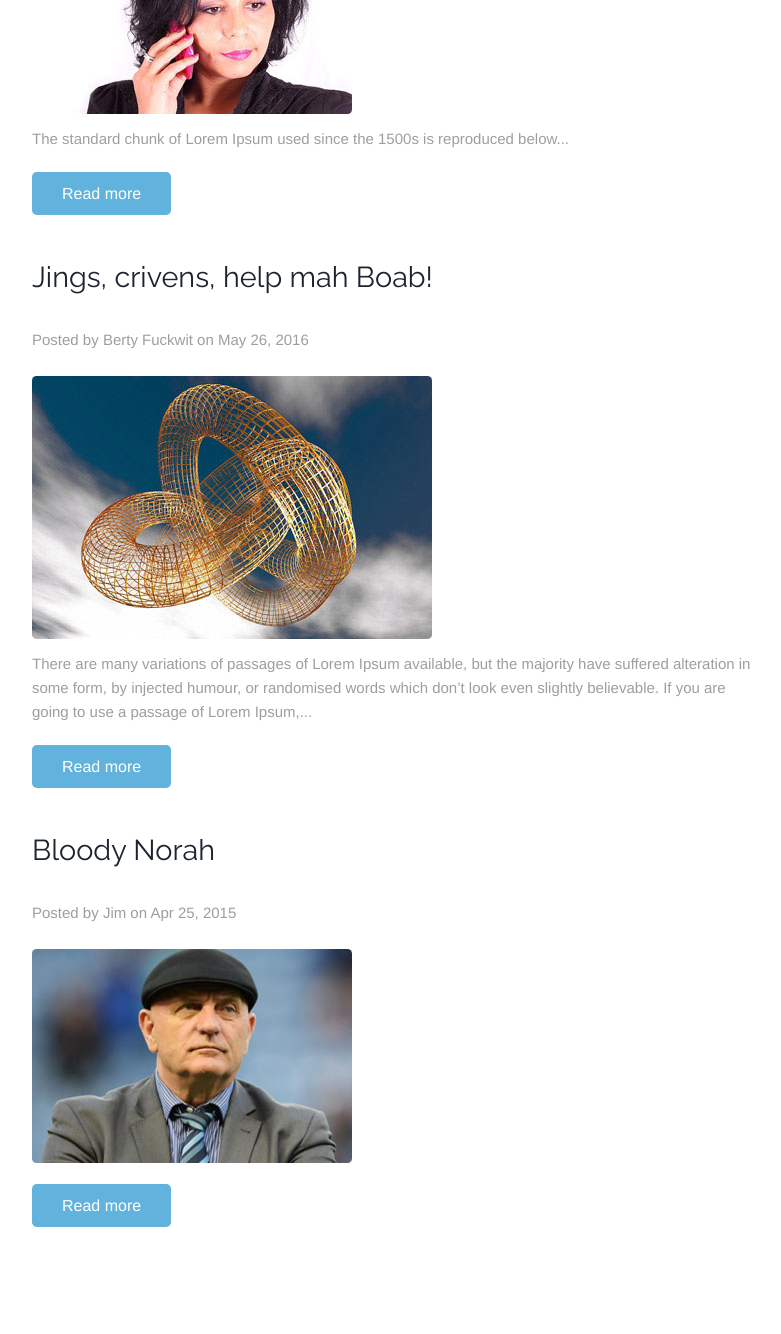
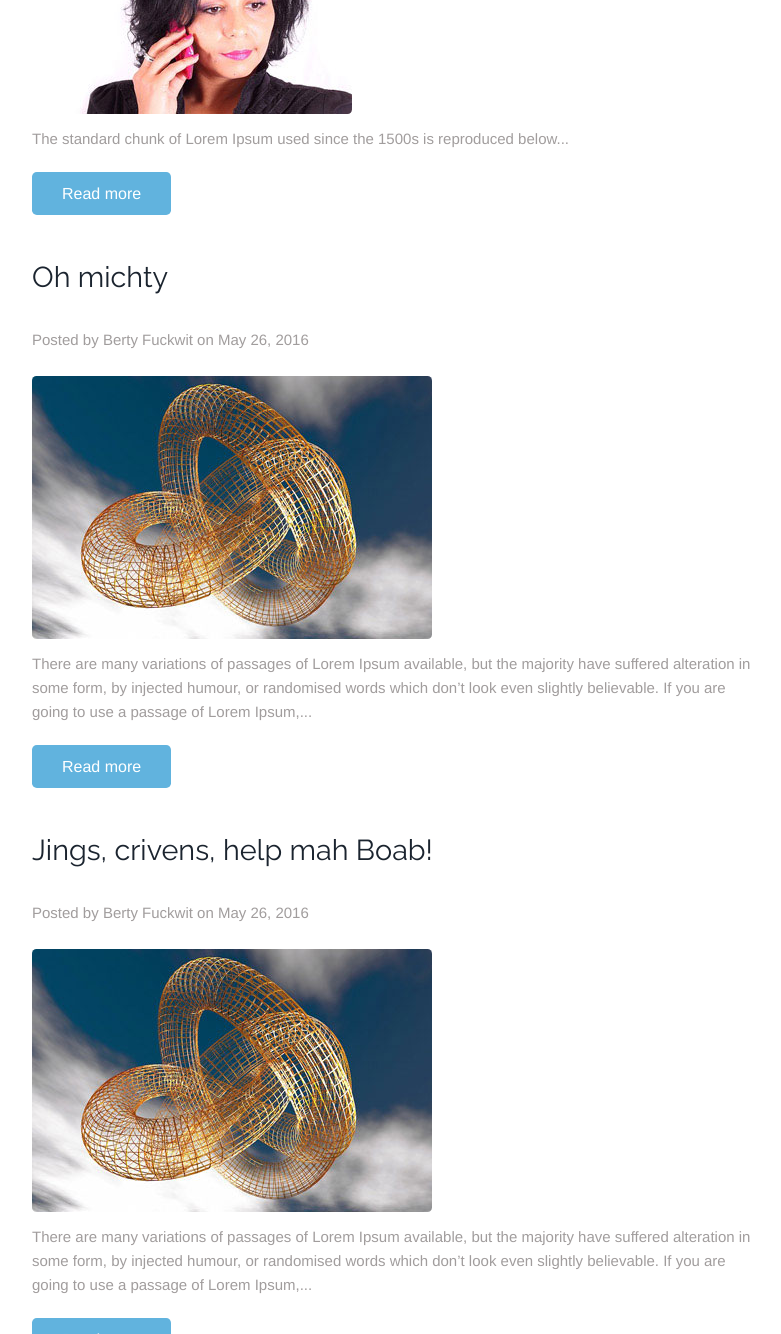
Before and after one commit to jimbo64/wf, a Jekyll site: the page built from blog/index.html, in a window 1280 px wide and 1400 px high, scrolled down 1848 px, cut to the strip 0-1334 px from the top of the window. Shown: the whole strip, without its empty margins (53-834 px from the left). Built offline with Jekyll 4.4.1, drawn with Linux system fonts in a browser that asks for light colours; nearby versions of some CDN libraries; the list of posts is cut into pages by our own code; some of the changed text lies outside the part shown.

Commit message:
small changes

```diff
--- /dev/null
+++ b/_posts/2016-05-29-Oh-michty.md
@@ -0,0 +1,40 @@
+---
+layout: post
+title:  "Oh michty"
+date:   2016-05-26 16:14:15 +0100
+author: "Berty Fuckwit"
+categories: category1
+comments: true
+---
+
+![injury](/assets/strength-1.jpg)
+
+
+There are many variations of passages of Lorem Ipsum available, but the majority have suffered alteration in some form, by injected humour, or randomised words which don't look even slightly believable. If you are going to use a passage of Lorem Ipsum,<!--more--> you need to be sure there isn't anything embarrassing hidden in the middle of text. All the Lorem Ipsum generators on the Internet tend to repeat predefined chunks as necessary, making this the first true generator on the Internet. It uses a dictionary of over 200 Latin words, combined with a handful of model sentence structures, to generate Lorem Ipsum which looks reasonable. The generated Lorem Ipsum is therefore always free from repetition, injected humour, or non-characteristic words etc.
+
+
+
+{% if page.comments %}
+<div id="disqus_thread"></div>
+<script>
+    /**
+     *  RECOMMENDED CONFIGURATION VARIABLES: EDIT AND UNCOMMENT THE SECTION BELOW TO INSERT DYNAMIC VALUES FROM YOUR PLATFORM OR CMS.
+     *  LEARN WHY DEFINING THESE VARIABLES IS IMPORTANT: https://disqus.com/admin/universalcode/#configuration-variables
+     */
+    /*
+    var disqus_config = function () {
+        this.page.url = index.html;  // Replace PAGE_URL with your page's canonical URL variable
+        this.page.identifier = PAGE_IDENTIFIER; // Replace PAGE_IDENTIFIER with your page's unique identifier variable
+    };
+    */
+    (function() {  // DON'T EDIT BELOW THIS LINE
+        var d = document, s = d.createElement('script');
+
+        s.src = '//arbroathwalkingfootball.disqus.com/embed.js';
+
+        s.setAttribute('data-timestamp', +new Date());
+        (d.head || d.body).appendChild(s);
+    })();
+</script>
+<noscript>Please enable JavaScript to view the <a href="https://disqus.com/?ref_noscript" rel="nofollow">comments powered by Disqus.</a></noscript>
+{% endif %}
--- a/aboutplayer.html
+++ b/aboutplayer.html
@@ -9,8 +9,8 @@ layout: default
 				<div class="about-main">
 					<div class="col-md-6 about-left">
 						<h4>Mike's story</h4>
-						<p>A few years back, Mike used to play football. He played in the Sunday league and also enjoyed playing indoor five-a-sides matches with the lads on a Saturday. After he stopped playing, the weight piled on, Mike could easily make a doner kebab and twelve bottles of thrappledouser vanish quicker than a chocolate doughnut at a weightwatchers meeting.  </p>
-						<p>Out of the blue, Mike got a phone call asking him if he'd be interested in playing walking football. Mike accepted and has lost 9 stone since he started playing, he has also cut out the kebabs and beer. His quickest time for the three yard dash is now 15 seconds, a remarkable achievement when you consider he couldn't even run a bath 5 months ago.</p>
+						<p>A few years back, Mike used to play football. He played in the Sunday league and also enjoyed playing indoor five-a-sides matches with the lads on a Saturday. After he stopped playing, the weight piled on, Mike could easily make a doner kebab and twelve bottles of thrappledouser vanish quicker than a chocolate doughnut at a weightwatcher's meeting.</p>
+						<p>Out of the blue, Mike got a phone call asking him if he'd be interested in playing walking football. Mike accepted and has lost 9 stone since he started playing, he has also cut out the kebabs and beer. His quickest time for the three yard dash is now 10 seconds, a remarkable achievement when you consider he couldn't even run a bath 5 months ago.</p>
 						<p>This could be you!</p>
 					</div>
 					<div class="col-md-6 about-left">
```
